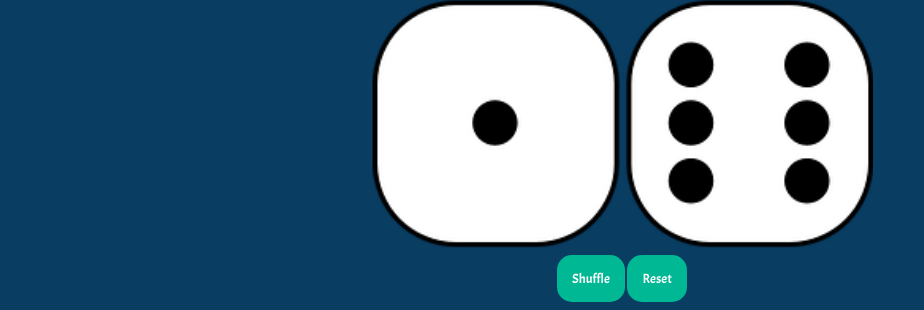
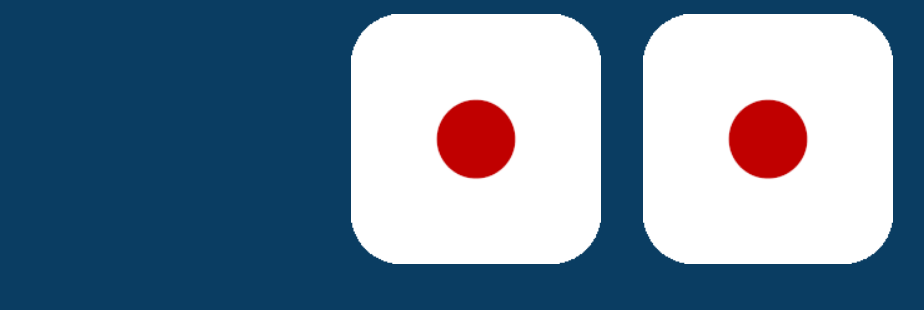
Before and after one commit to Suyash1602/Toss-Game, a plain HTML site: page index.html in a window 1280 px wide. Shown: the part 228-538 px from the top of the page, without its empty margins (18-942 px from the left). Drawn offline with Linux system fonts and the light colour scheme.

Commit message:
added updated dice images

```diff
--- a/index.html
+++ b/index.html
@@ -17,11 +17,11 @@
         <h1>Toss Game</h1>
         <div class="dice">
             <p>Player 1</p>
-            <img src="img/Dice1.png" id="player1" alt="">
+            <img src="img/Dice0.gif" id="player1" alt="">
         </div>
         <div class="dice">
             <p>Player 2</p>
-            <img src="img/Dice6.png" id="player2" alt="">
+            <img src="img/Dice0.gif" id="player2" alt="">
         </div>
         <div>
             <button type="submit" onclick="playGame()">Shuffle</button>
--- a/style.css
+++ b/style.css
@@ -32,12 +32,15 @@ p{
     text-shadow: 1px 1px white;
 }
 
+
 button{
-    padding: 15px;
+    padding: 20px;
     background-color: #00b894;
     color: white;
     border: none;
     border-radius: 15px;
+    font-size: 2rem;
+    margin: 24px;
 }
 
 .rules{
@@ -51,5 +54,6 @@ button{
 
 img{
     width: 250px;
-
+    margin: 10px;
+    padding: 10px;
 }
```
Also changed, not shown: img/Dice0.gif (added).
